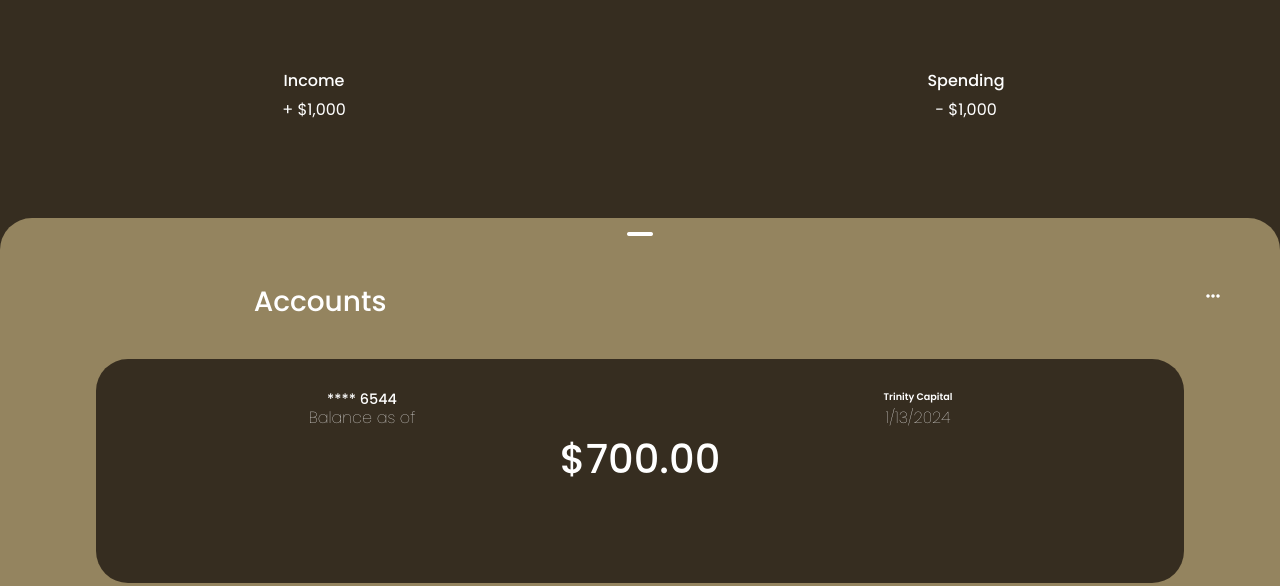
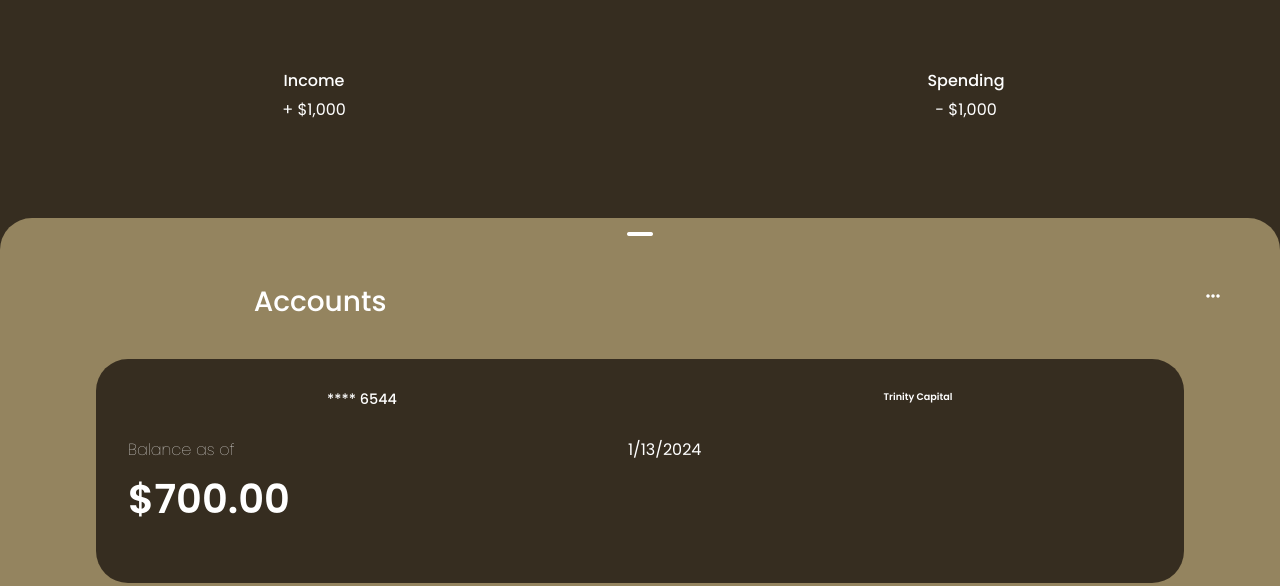
Before and after one commit to Jakeagle/trinityCapitalMobile, a website with bundled scripts: page index.html in a window 1280 px wide. Shown: the part 269-855 px from the top of the page. Built offline with nearby package versions, Linux system fonts and the light colour scheme.

Commit message:
Update style.css

```diff
--- a/Frontend/Styles/style.css
+++ b/Frontend/Styles/style.css
@@ -117,3 +117,25 @@ body {
 .pullBtn {
   font-size: 2rem;
 }
+
+.balanceSection {
+  margin-top: 2rem;
+  text-align: left;
+}
+
+.balanceText {
+  margin-left: 2rem;
+}
+
+.balanceDateText {
+  position: relative;
+  right: 3.5rem;
+  font-weight: 400;
+}
+
+.actualBalanceText {
+  margin-top: 0.5rem;
+  margin-left: 2rem;
+  text-align: left;
+  font-weight: 600;
+}
```
